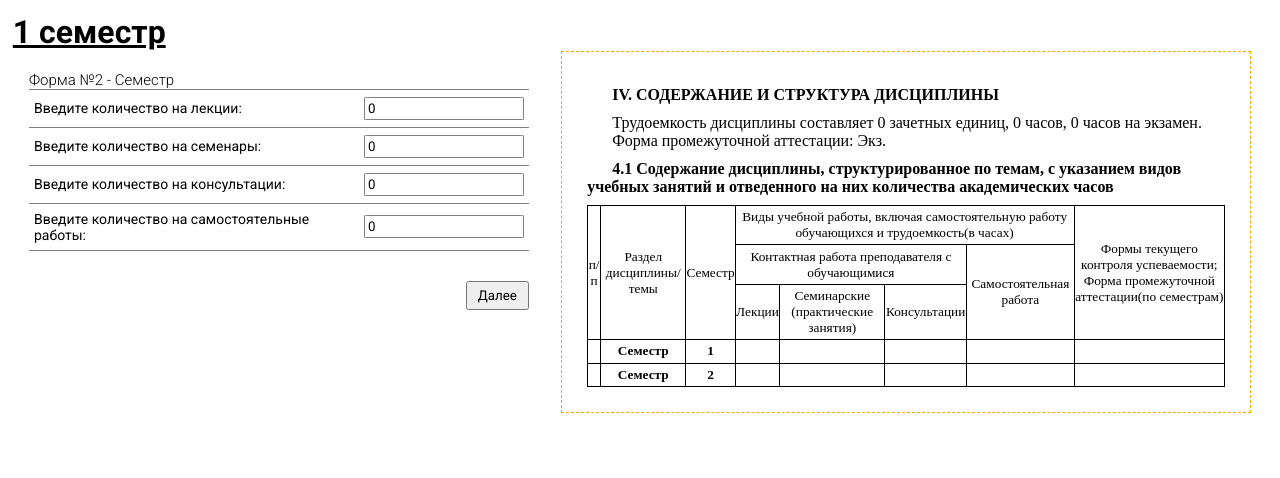
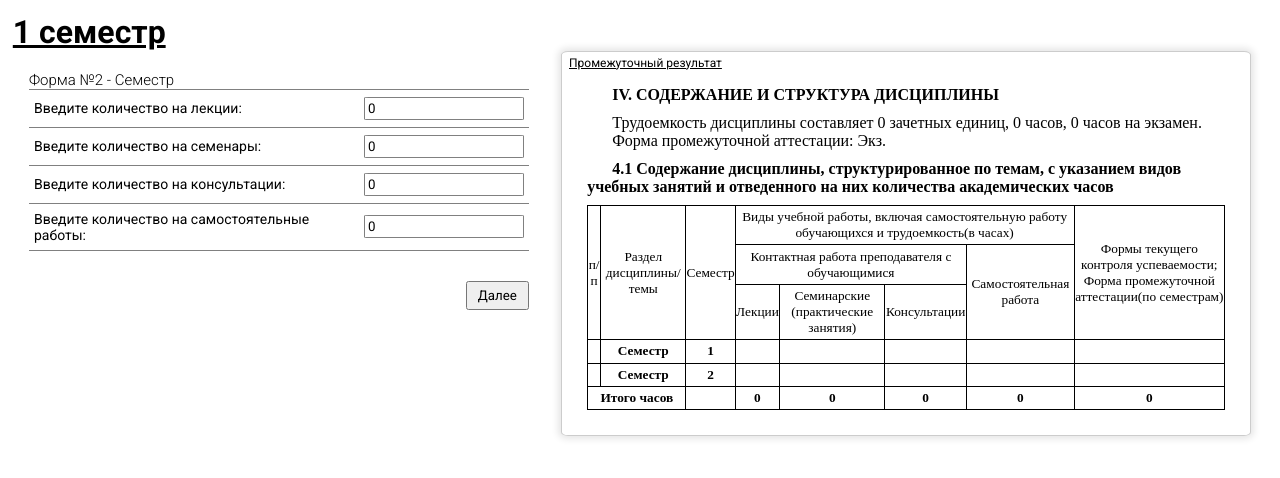
Before and after one commit to bryzZz/RPD-project, a website built with webpack: page src/index.html in a window 1280 px wide. Both pictures are taken after a click on the button "Далее". Built offline with nearby package versions, Linux system fonts and the light colour scheme.

Commit message:
inter result changes, first table generation done

```diff
--- a/src/js/intermediateResult.js
+++ b/src/js/intermediateResult.js
@@ -34,7 +34,9 @@ export default function intermediateResult(container, data){
 
     let table = document.createElement('table');
 
+    // first table header
     table.innerHTML += `
+        <thead>
             <tr>
                 <td rowspan="3">п/п</td>
                 <td rowspan="3">Раздел дисциплины/темы</td>
@@ -51,10 +53,13 @@ export default function intermediateResult(container, data){
                 <td>Семинарские (практические занятия)</td>
                 <td>Консультации</td>
             </tr>
+        </thead>
+        <tbody></tbody>
     `;
 
     const tbody = table.querySelector('tbody');
 
+    //first table fields
     data.semesters.forEach((semester, semesterIndex) => {
         tbody.append(createTableRow([
             '',
@@ -94,6 +99,21 @@ export default function intermediateResult(container, data){
         });
     });
 
+    // table footer
+    table.innerHTML += `
+        <tfoot>
+            <tr>
+                <td colspan="2" style="font-weight: bold;">Итого часов</td>
+                <td style="font-weight: bold;"></td>
+                <td style="font-weight: bold;">${data.semesters.reduce((accum, item) => accum + +(item.lecturesHour ? item.lecturesHour : '0'), 0)}</td>
+                <td style="font-weight: bold;">${data.semesters.reduce((accum, item) => accum + +(item.lecturesHour ? item.seminarsHour : '0'), 0)}</td>
+                <td style="font-weight: bold;">${data.semesters.reduce((accum, item) => accum + +(item.lecturesHour ? item.consultationsHour : '0'), 0)}</td>
+                <td style="font-weight: bold;">${data.semesters.reduce((accum, item) => accum + +(item.lecturesHour ? item.independentWorkHour : '0'), 0)}</td>
+                <td style="font-weight: bold;">${data.examHours}</td>
+            </tr>
+        </tfoot>
+    `;
+
 	inter.append(table);
 
     container.append(inter);
--- a/src/scss/components/_intermediateResult.scss
+++ b/src/scss/components/_intermediateResult.scss
@@ -7,9 +7,23 @@
 
     padding: 2%;
 
-    overflow-y: scroll;
+    overflow-y: auto;
 
-    border: 1px dashed orange;
+    border: 1px solid rgba($color: #000000, $alpha: 0.2);
+    border-radius: 1%;
+    box-shadow: 0 0 7px 3px rgba($color: #000000, $alpha: 0.1);
+
+    position: relative;
+
+    &::after{
+        content: 'Промежуточный результат';
+        position: absolute;
+        top: 1%;
+        left: 1%;
+
+        font-size: 12px;
+        text-decoration: underline;
+    }
 
     *{
         font-family: 'Times New Roman', Times, serif;
@@ -50,6 +64,7 @@
         // border-radius: 10%;
     }
     &::-webkit-scrollbar{
-        width: 8px;
+        width: 7px;
+        transition: all .3s;
     }
 }
```
Lines whose indentation alone changed are shown as unchanged.
